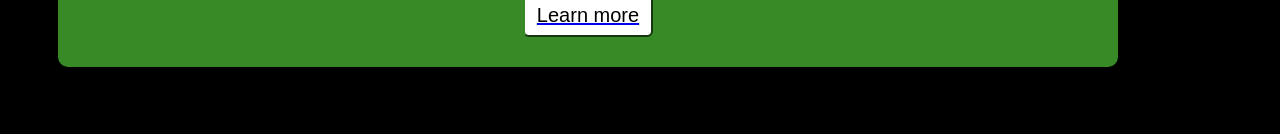
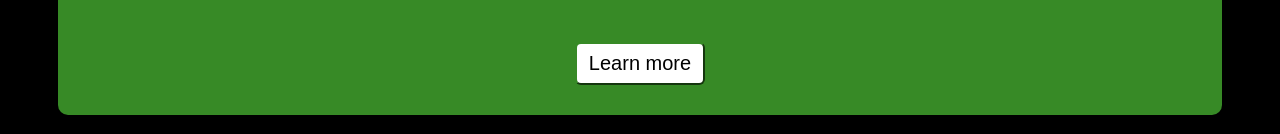
Before and after one commit to maystar236/basics-addon, a plain HTML site: page index.html in a window 1280 px wide. Shown: the part 1754-1888 px from the top of the page. Drawn offline with Linux system fonts and the light colour scheme.

Commit message:
Fixed container

```diff
--- a/index.html
+++ b/index.html
@@ -75,7 +75,7 @@
     }
     .container {
         margin: 50px 50px;
-        max-width: 1000px;
+        max-width: 100%;
         background-color: #378A26;
         padding: 30px;
         border-radius: 10px;
@@ -207,7 +207,7 @@
    </div>
 
     <br>
-    <a href="https://www.kawasaki.com.au/en-au/motorcycle/ninja/sport/ninja-400" target="_blank">
+    <a code style="text-decoration:none" href="https://www.kawasaki.com.au/en-au/motorcycle/ninja/sport/ninja-400" target="_blank">
     <button>Learn more</button>
     </a>
 
```
